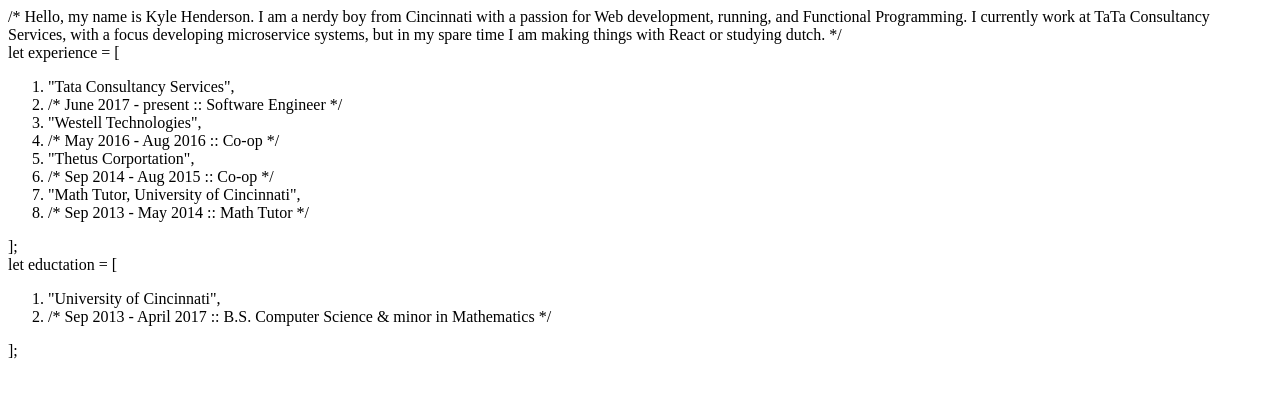
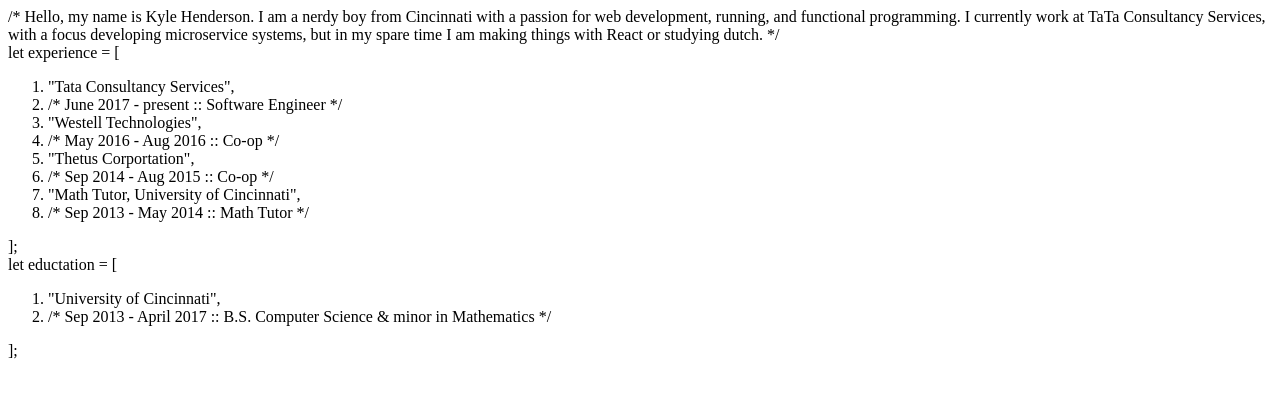
Before and after one commit to Hehk/website, a Gatsby site: page /about in a window 1280 px wide. Built offline with nearby package versions, Linux system fonts and the light colour scheme; Gatsby itself is replaced by a stand-in of ours.

Commit message:
fixed capitalization

```diff
--- a/src/pages/about.js
+++ b/src/pages/about.js
@@ -13,7 +13,7 @@ const AboutPage = () => (
     <Block>
       <Comment>
         Hello, my name is Kyle Henderson. I am a nerdy boy from Cincinnati with
-        a passion for Web development, running, and Functional Programming. I
+        a passion for web development, running, and functional programming. I
         currently work at TaTa Consultancy Services, with a focus developing
         microservice systems, but in my spare time I am making things with React
         or studying dutch.
```
